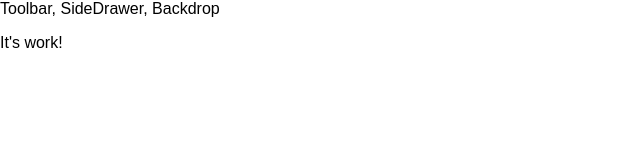
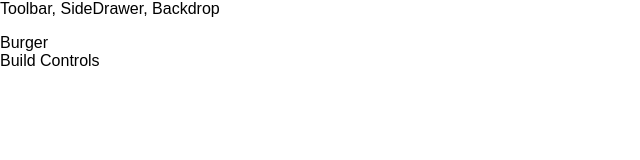
Before and after one commit to FranckMoreira/BoorgerApp, a React app: page / in a window 1280 px wide. Shown: the top 160 px of the page, without its empty margins (0-640 px from the left). Built offline with nearby package versions, Linux system fonts and the light colour scheme.

Commit message:
lecture 113 - Starting implementation of the burger builder container

```diff
--- a/src/App.js
+++ b/src/App.js
@@ -1,4 +1,6 @@
 import React, { Component } from 'react';
+
+import BurgerBuilder from './containers/BurgerBuilder/BurgerBuilder';
 
 import Layout from './components/Layout/Layout';
 
@@ -7,7 +9,7 @@
     return (
       <div>
         <Layout>
-          <p>It's work!</p>
+          <BurgerBuilder />
         </Layout>
       </div>
     );
--- /dev/null
+++ b/src/components/Layout/Layout.css
@@ -0,0 +1,3 @@
+.Content {
+    margin-top: 16px;
+}
--- a/src/components/Layout/Layout.js
+++ b/src/components/Layout/Layout.js
@@ -2,10 +2,12 @@
 
 import Aux from '../../hoc/Aux';
 
+import classes from './Layout.css';
+
 const layout = ( props ) => (
     <Aux>
         <div>Toolbar, SideDrawer, Backdrop</div>
-        <main>
+        <main className={classes.Content}>
             {props.children}
         </main>
     </Aux>
--- /dev/null
+++ b/src/containers/BurgerBuilder/BurgerBuilder.js
@@ -0,0 +1,16 @@
+import React, { Component } from 'react';
+
+import Aux from '../../hoc/Aux';
+
+class BurgerBuilder extends Component {
+    render () {
+        return (
+            <Aux>
+                <div>Burger</div>
+                <div>Build Controls</div>
+            </Aux>
+        );
+    }
+}
+
+export default BurgerBuilder;
```
